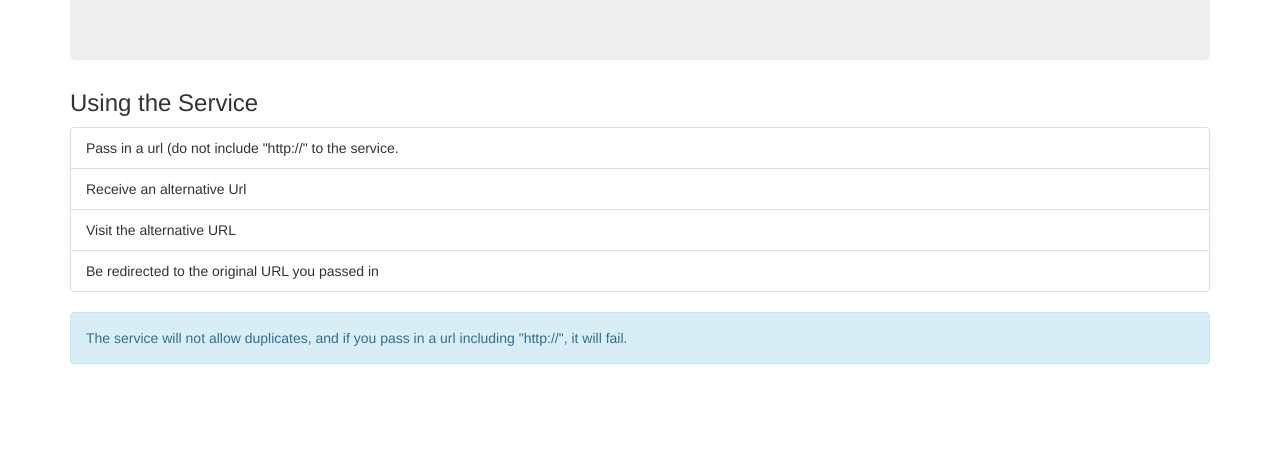
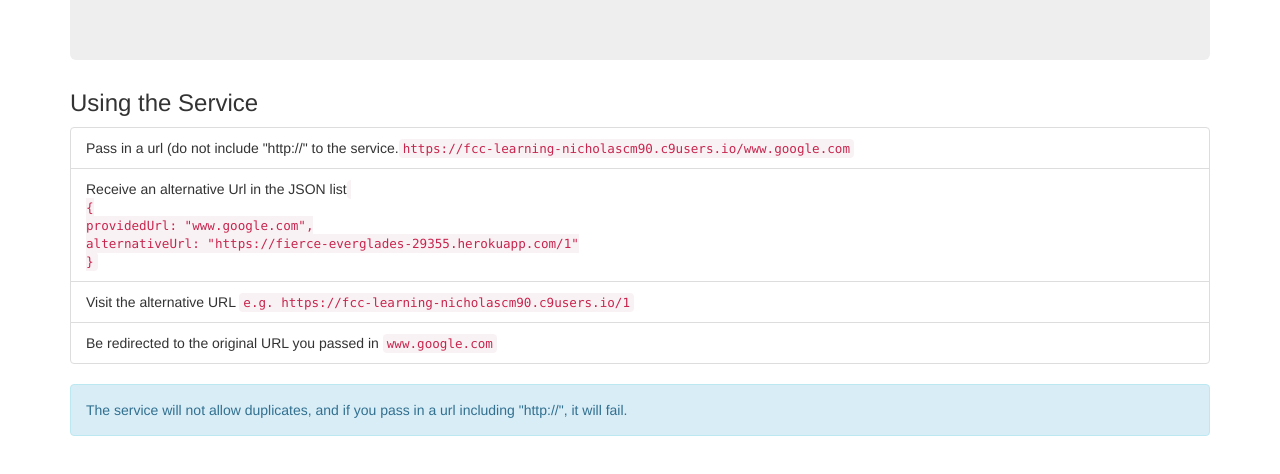
Before and after one commit to nicholascm/alternative-url, a website: page view/index.html in a window 1280 px wide. Shown: the part 252-726 px from the top of the page. Drawn offline with nearby package versions, Linux system fonts and the light colour scheme.

Commit message:
instructions

```diff
--- a/view/index.html
+++ b/view/index.html
@@ -39,10 +39,17 @@
    <h3>Using the Service</h3>
 
     <ol class = "list-group">
-        <li class = "list-group-item">Pass in a url (do not include "http://" to the service.</li>
-        <li class = "list-group-item">Receive an alternative Url</li>
-        <li class = "list-group-item">Visit the alternative URL</li>
-        <li class = "list-group-item">Be redirected to the original URL you passed in</li>
+        <li class = "list-group-item">Pass in a url (do not include "http://" to the service.<code>https://fcc-learning-nicholascm90.c9users.io/www.google.com</code></li>
+        <li class = "list-group-item">Receive an alternative Url in the JSON list
+            <code> <br>
+                { <br>
+                    providedUrl: "www.google.com", <br>
+                    alternativeUrl: "https://fierce-everglades-29355.herokuapp.com/1"<br>
+                } <br>
+            </code>
+        </li>
+        <li class = "list-group-item">Visit the alternative URL <code> e.g. https://fcc-learning-nicholascm90.c9users.io/1 </code></li>
+        <li class = "list-group-item">Be redirected to the original URL you passed in <code>www.google.com</code></li>
     </ol>
 
     <div class="alert alert-info" role="alert">The service will not allow duplicates, and if you pass in a url including "http://", it will fail.</div>
```
